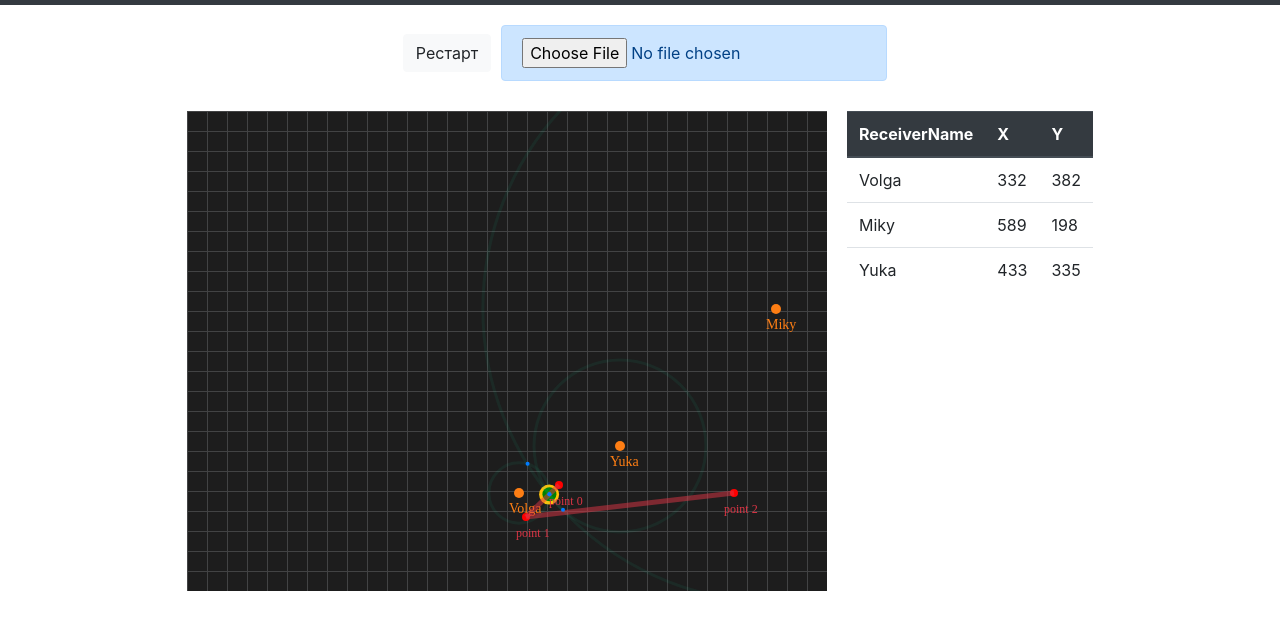
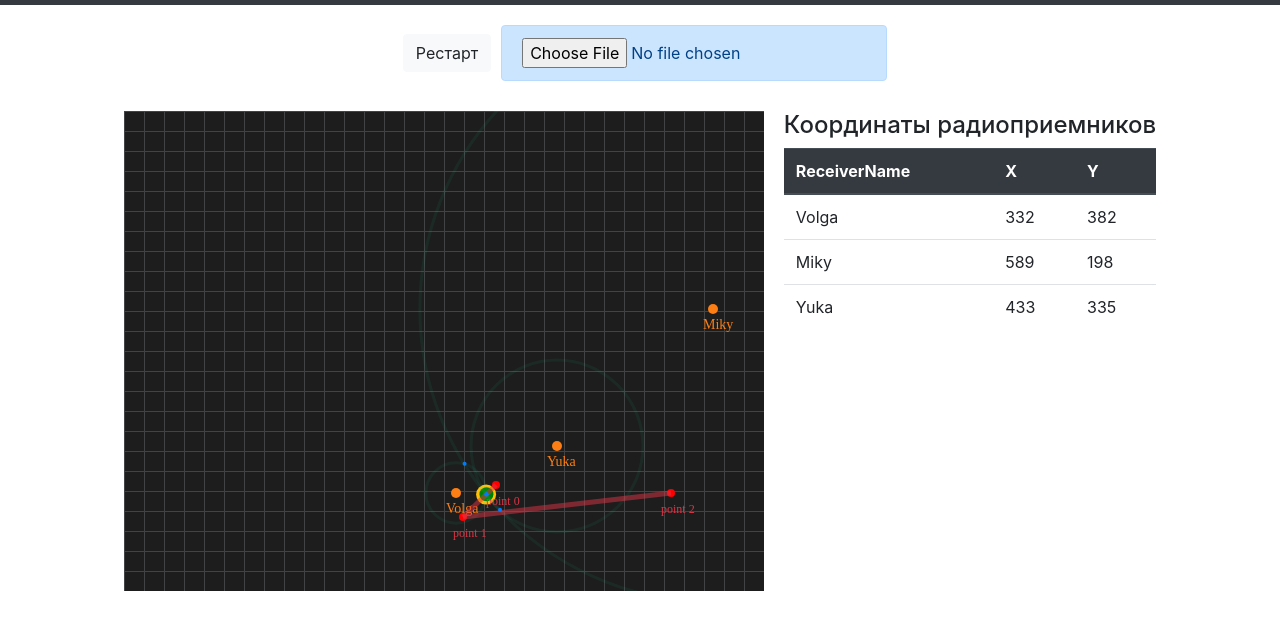
Before and after one commit to Ligrete/web-platform-jrq7sf, a plain HTML site: page index.html in a window 1280 px wide. Shown: the part 51-680 px from the top of the page. Drawn offline with nearby package versions, Linux system fonts and the light colour scheme.

Commit message:
table title

```diff
--- a/index.html
+++ b/index.html
@@ -60,6 +60,7 @@
         </canvas>
       </div>
       <div class="table-container">
+        <h4>Координаты радиоприемников</h4>
         <table class="table">
           <thead class="thead-dark">
             <tr>
```
